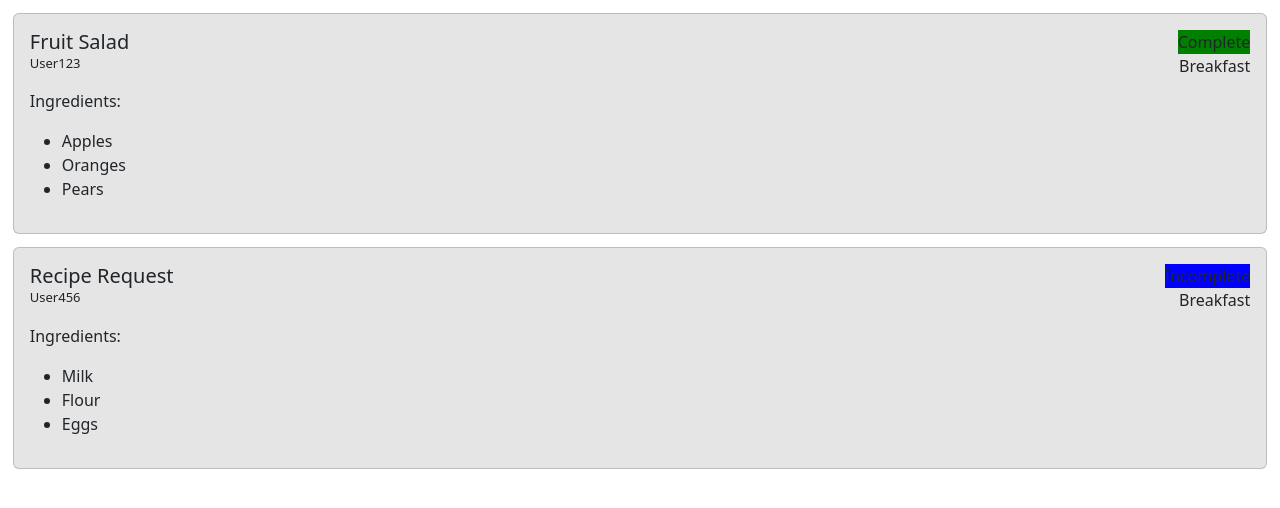
After one commit to Zackggiitt/AWD-Project-main, a Python web app: template templates/cards.html in a window 1280 px wide. The commit adds this page. Shown: the top 508 px of the page. Run offline with Jinja, Linux system fonts and the light colour scheme; the template is opened without the code that fills it, so the values that code supplies are empty.

Commit message:
Created a basic card template

```diff
--- /dev/null
+++ b/static/css/cards.css
@@ -0,0 +1,37 @@
+.blue {
+    float: right;
+    background-color: blue;
+}
+
+.green {
+    float: right;
+    background-color: green;
+}
+
+.category {
+    float: right;
+}
+
+.status, .card-title, .col {
+    margin: 0;
+}
+
+.card {
+    background-color: rgb(229, 229, 229);
+}
+
+.username {
+    font-size: small;
+}
+
+.card {
+    margin: 0% 1% 1% 1%;
+}
+
+.ingredients-text {
+    margin: 0;
+}
+
+.row {
+    margin-top: 1%;
+}
--- /dev/null
+++ b/static/js/cards.js
@@ -0,0 +1,9 @@
+//Changes the colour of each request status based on the text in the .status class field.
+const request_status = document.querySelectorAll('.status');
+request_status.forEach(request_status => {
+  if (request_status.textContent.trim() === "Complete") {
+    request_status.classList.add('green');
+  } else if (request_status.textContent.trim() === "Incomplete") {
+    request_status.classList.add('blue');
+  }
+});
--- /dev/null
+++ b/templates/cards.html
@@ -0,0 +1,49 @@
+<!DOCTYPE html>
+<html lang="en">
+<head>
+    <meta charset="UTF-8">
+    <meta name="viewport" content="width=device-width, initial-scale=1.0">
+    <title>Recipe Cards</title>
+    <link href="https://cdn.jsdelivr.net/npm/bootstrap@5.3.3/dist/css/bootstrap.min.css" rel="stylesheet" integrity="sha384-QWTKZyjpPEjISv5WaRU9OFeRpok6YctnYmDr5pNlyT2bRjXh0JMhjY6hW+ALEwIH" crossorigin="anonymous">
+    <link rel="stylesheet" href="../static/css/cards.css">
+</head>
+
+<body>
+    <div class="row row-cols-1 row-cols-md-1 g-4">
+        <div class="col">
+            <div class="card">
+                <div class="card-body">
+                    <p class="status">Complete</p>
+                    <h5 class="card-title">Fruit Salad</h5>
+                    <p class="category">Breakfast</p>
+                    <p class="username">User123</p>
+                    <p class="ingedients-tex">Ingredients:</p>
+                    <ul>
+                        <li>Apples</li>
+                        <li>Oranges</li>
+                        <li>Pears</li>
+                    </ul>
+                </div>
+            </div>
+        </div>
+        <div class="col">
+            <div class="card">
+                <div class="card-body">
+                    <p class="status">Incomplete</p>
+                    <h5 class="card-title">Recipe Request</h5>
+                    <p class="category">Breakfast</p>
+                    <p class="username">User456</p>
+                    <p class="ingedients-tex">Ingredients:</p>
+                    <ul>
+                        <li>Milk</li>
+                        <li>Flour</li>
+                        <li>Eggs</li>
+                    </ul>
+                </div>
+            </div>
+        </div>
+    </div>
+
+<script src="../static/js/cards.js"></script>
+</body>
+</html>
--- a/templates/header.html
+++ b/templates/header.html
@@ -5,8 +5,8 @@
     <meta name="viewport" content="width=device-width, initial-scale=1.0">
     <title>Header Example</title>
     <link rel="stylesheet" href="../static/css/header.css">
+</head>
 
-</head>
 <body>
     <header class="header">
         <div class="container">
```
